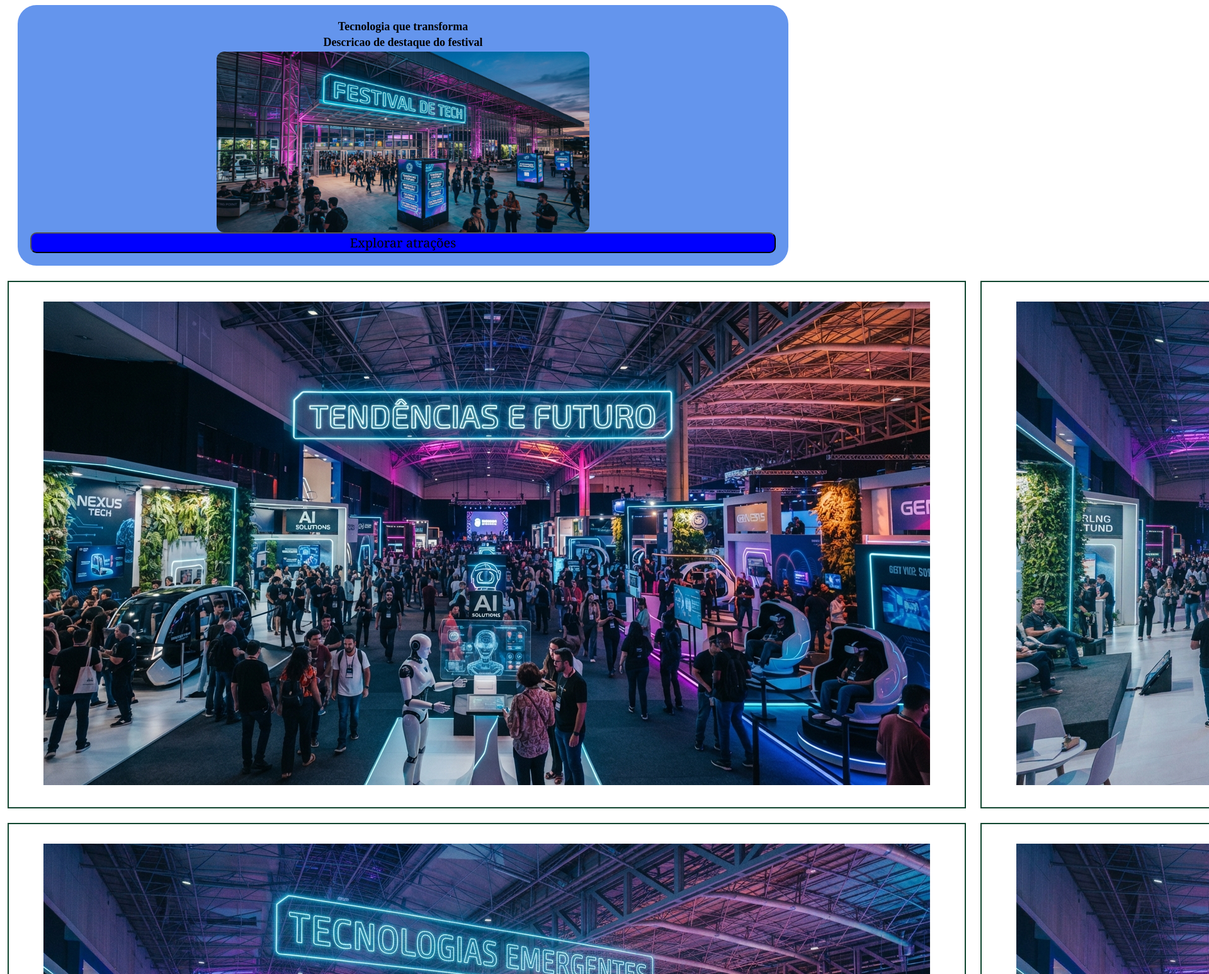
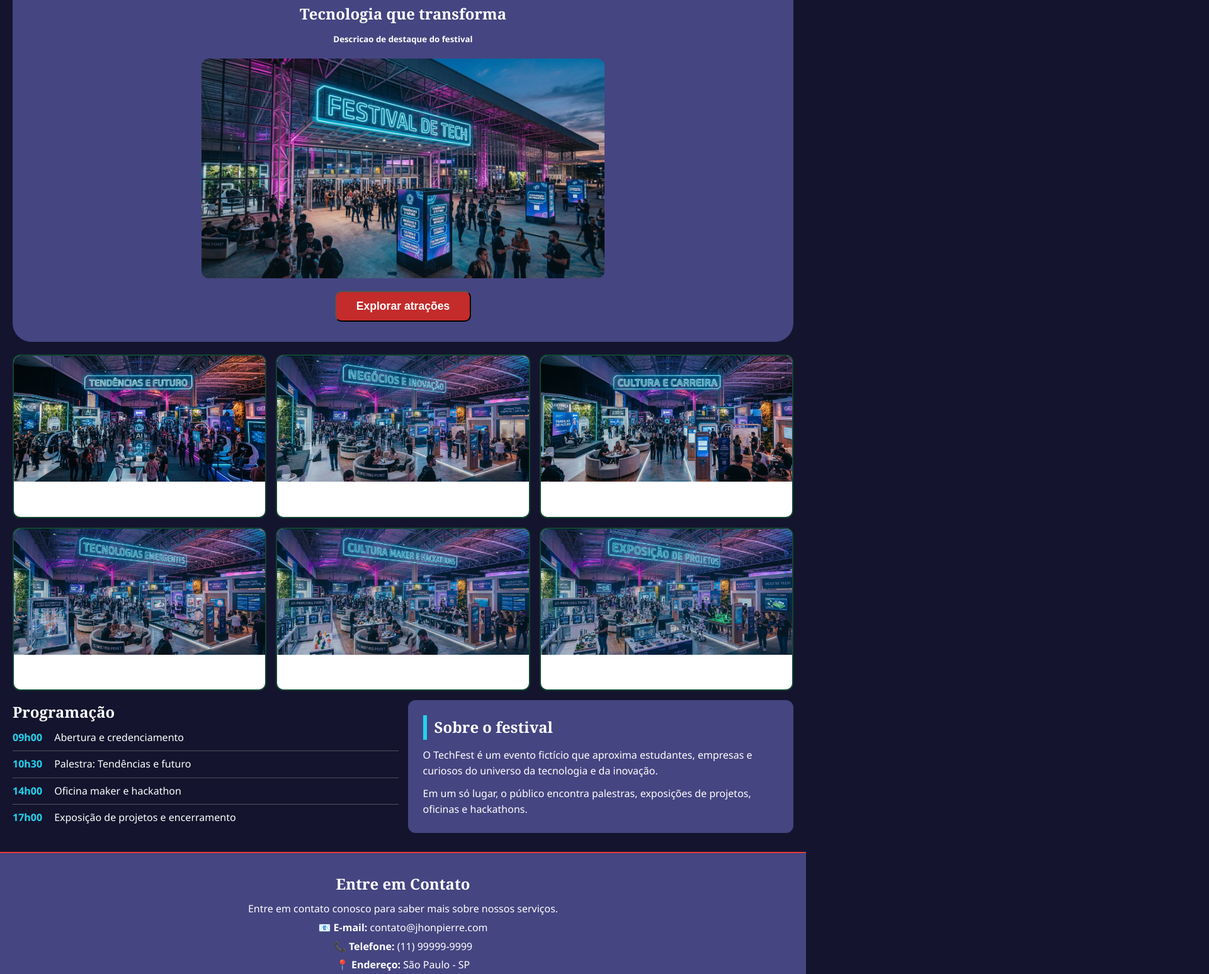
Before and after one commit to gatlyciopierre6-boop/dev-senai, a plain HTML site: page segundo-termo/LIMA/HTML/SOMATIVAS/SOM02/RECUPERACAO/index.html in a window 1280 px wide. Shown: the part 129-1676 px from the top of the page at 63% size, 1920 px wide, since content can reach past the window. Drawn offline with Linux system fonts and the light colour scheme.

Commit message:
atualizacao

```diff
--- a/segundo-termo/LIMA/HTML/SOMATIVAS/SOM02/RECUPERACAO/index.html
+++ b/segundo-termo/LIMA/HTML/SOMATIVAS/SOM02/RECUPERACAO/index.html
@@ -12,7 +12,7 @@
         <h2>techfest</h2>
         <nav>
             <ul>
-              <li><a href="inicio">Inicio|</a></li>
+              <li><a href="#inicio">Inicio|</a></li>
               <li><a href="#atracoes">Atracoes|</a></li>
               <li><a href="#programacao">Programacao|</a></li>
               <li><a href="#sobre">Sobre</a></li>
@@ -25,15 +25,15 @@
     <h5>Descricao de destaque do festival</h5>
 
      <img src="imagens/image_8e790587.jpg" alt="imagem ilustrativa">
-        <button><a href="#atracoes">Explorar atrações</a></button>
+        <button class="botao" id="atracoes">Explorar atrações</a></button>
 </section>
 
-<section id="atrações" class="sec-img">
+<section id="atracoes" class="sec-img">
     <article class="cards-fundo">
                 <figure>
                     <img src="imagens/image_ec27ab15.jpg" alt="Tendências e futuro:">
 
-                    <figcaption>
+                    <figcaption>Tendências e futuro
                     </figcaption>
                 </figure>
             </article>
@@ -42,7 +42,7 @@
                 <figure>
                     <img src="imagens/image_16c70bb2.jpg" alt="Negócios e inovação:">
 
-                    <figcaption>
+                    <figcaption>Negócios e inovação
                     </figcaption>
                 </figure>
             </article>
@@ -51,7 +51,7 @@
                 <figure>
                     <img src="imagens/image_84f30e51.jpg" alt="Cultura e carreira">
 
-                    <figcaption>
+                    <figcaption>Cultura e carreira
                     </figcaption>
                 </figure>
             </article>
@@ -60,7 +60,7 @@
                 <figure>
                     <img src="imagens/image_95245e5e.jpg" alt="Tecnologias emergentes">
 
-                    <figcaption>
+                    <figcaption>Tecnologias emergentes
                     </figcaption>
                 </figure>
             </article>
@@ -69,7 +69,7 @@
                 <figure>
                     <img src="imagens/image_7303cd69.jpg" alt="Cultura maker e hackathons">
 
-                    <figcaption>
+                    <figcaption>Cultura maker e hackathons
                     </figcaption>
                 </figure>
             </article>
@@ -78,7 +78,7 @@
                 <figure>
                     <img src="imagens/image_f3ddc7d4.jpg" alt="Exposição de projeto">
 
-                    <figcaption>
+                    <figcaption>Exposição de projeto
                     </figcaption>
                 </figure>
             </article>
@@ -86,13 +86,27 @@
 </section>
 
 <section class="box">
-<article></article>
+<article id="Programacao">
+    <h2>Programação</h2>
+                <ul class="horarios">
+                    <li><time datetime="09:00">09h00</time> Abertura e credenciamento</li>
+                    <li><time datetime="10:30">10h30</time> Palestra: Tendências e futuro</li>
+                    <li><time datetime="14:00">14h00</time> Oficina maker e hackathon</li>
+                    <li><time datetime="17:00">17h00</time> Exposição de projetos e encerramento</li>
+                </ul>
+</article>
+
+<article>
+
+            <section id="sobre" class="bloco">
+                <h2>Sobre o festival</h2>
+                <p>O TechFest é um evento fictício que aproxima estudantes, empresas e curiosos do universo da tecnologia e da inovação.</p>
+                <p>Em um só lugar, o público encontra palestras, exposições de projetos, oficinas e hackathons.</p>
+            </section>
+
+</article>
 
 </section>
-
-
-
-
 
 
 
--- a/segundo-termo/LIMA/HTML/SOMATIVAS/SOM02/RECUPERACAO/stylee.css
+++ b/segundo-termo/LIMA/HTML/SOMATIVAS/SOM02/RECUPERACAO/stylee.css
@@ -1,112 +1,276 @@
+
+:root {
+    --roxo: rgb(69, 69, 129);
+    --noite: #14142e;
+    --ciano: #22d3ee;
+    --vermelho: #c42b2b;
+    --branco: #ffffff;
+}
+
+* {
+    box-sizing: border-box;
+    margin: 0;
+    padding: 0;
+}
+
+html {
+    scroll-behavior: smooth;
+}
+
+body {
+    font-family: "Segoe UI", Arial, sans-serif;
+    background-color: var(--noite);
+    color: var(--branco);
+    line-height: 1.6;
+}
+
+h1, h2, h3 {
+    font-family: Cambria, Georgia, serif;
+}
+
+img {
+    max-width: 100%;
+    height: auto;
+    display: block;
+}
+
+/* ---------- Cabeçalho ---------- */
 .cabecalho {
-    background-color: rgb(69, 69, 129);
+    background-color: var(--roxo);
     padding: 20px 8%;
     display: flex;
     justify-content: space-between;
     align-items: center;
+    flex-wrap: wrap;
+    gap: 12px;
     border-bottom: 2px solid #e63939;
+    position: sticky;
+    top: 0;
+    z-index: 10;
 }
 
-/* .cabecalho h2 {
-
-} */
+.cabecalho h2 {
+    text-transform: uppercase;
+    letter-spacing: 2px;
+}
 
 .cabecalho ul {
     display: flex;
     list-style: none;
     gap: 20px;
+    flex-wrap: wrap;
 }
 
-.cabecalho nav a:hover,
-.redes a:hover {
-    color: #e63939;
+.cabecalho nav a {
+    color: var(--branco);
+    text-decoration: none;
 }
 
+.cabecalho li + li::before {
+    content: "|";
+    color: var(--ciano);
+    margin-right: 20px;
+}
+
+.cabecalho nav a:hover {
+    color: var(--ciano);
+}
+
+/* ---------- Banner ---------- */
 .inicio {
-    padding: 20px;
-    background-color: cornflowerblue;
+    padding: 32px 20px;
+    background-color: var(--roxo);
     margin: 20px;
     border-radius: 30px;
+    text-align: center;
+    display: flex;
+    flex-direction: column;
+    align-items: center;
+    gap: 10px;
 }
 
-.inicio h2, .inicio h5, .inicio p{
-    display: flex;
-    justify-content: center;
-    margin: 4px;
-    font-size: 18px;
-    color: var(--Branco);
+.inicio h1 {
+    font-size: 2.4rem;
+}
+
+.inicio h3 {
+    color: var(--ciano);
+}
+
+.inicio p {
+    max-width: 620px;
 }
 
 .inicio img {
-    display: block;
-    width: 50%;
+    width: 100%;
+    max-width: 640px;
     border-radius: 12px;
-    height: 287px;
-    margin: auto;
+    margin: 10px 0;
 }
 
-.inicio button {
-    width: 100%;
-    height: auto;
+.botao {
+    background-color: var(--vermelho);
+    color: var(--branco);
+    text-decoration: none;
+    font-size: 1.1rem;
+    font-weight: bold;
+    padding: 12px 32px;
     border-radius: 10px;
-    font-size: 20px;
-    font-family: Cambria, Cochin, Georgia, Times, 'Times New Roman', serif;
-   background-color: blue;
-    color: var(--Branco);
 }
 
-.inicio a {
-    text-decoration: none;
-    list-style: none;
-    color: var(--Branco);
+.botao:hover {
+    background-color: #a82222;
 }
 
+/* ---------- Cards de atrações ---------- */
 .sec-img {
     display: grid;
     grid-template-columns: repeat(3, 1fr);
     gap: 15px;
-    margin-bottom: 15px;
+    margin: 0 20px 15px;
+}
+
+.sec-img figcaption {
+    opacity: 0;
+  visibility: hidden;
+  transition: opacity 0.3s ease, visibility 0.3s ease;
+}
+
+.sec-img:hover figcaption {
+  opacity: 1;
+  visibility: visible;
 }
 
 
-.cards {
-    display: grid;
-    grid-template-columns: repeat(3, 1fr);
-    gap: 15px;
-    margin-bottom: 15px;
-}
-
-.cards img{
-    width: 50%;
-    height: 200px;
-    border-radius: 20px;
-    object-fit: cover;
-    border: var(--VerdeSálvia) solid 2px;
-    margin-bottom: 12px;
+.titulo-secao {
+    grid-column: 1 / -1;
+    border-left: 6px solid var(--ciano);
+    padding-left: 12px;
 }
 
 .cards-fundo {
-    background-color: #ffffff;
+    background-color: var(--branco);
+    color: #1b1b2f;
+    border: #10462f solid 2px;
+    border-radius: 12px;
+    overflow: hidden;
+}
+
+.cards-fundo img {
+    width: 100%;
+    height: 200px;
+    object-fit: cover;
+}
+
+.cards-fundo figcaption {
     padding: 15px;
     text-align: center;
-    display: flex;
-    flex-direction: column;
-    align-items: center;
-    justify-content: center;
-    margin: 4px;
-    border: #10462f solid 2px;
 }
 
-@media (max-width: 768px) {
-    .cards {
-        grid-template-columns: 1fr;
+.categoria {
+    display: inline-block;
+    background-color: var(--vermelho);
+    color: var(--branco);
+    font-size: 0.75rem;
+    font-weight: bold;
+    padding: 2px 12px;
+    border-radius: 20px;
+    margin-bottom: 6px;
+}
+
+/* ---------- Programação e Sobre ---------- */
+.box {
+    display: grid;
+    grid-template-columns: 1fr 1fr;
+    gap: 15px;
+    margin: 0 20px 30px;
+}
+
+.bloco {
+    background-color: var(--roxo);
+    border-radius: 12px;
+    padding: 24px;
+}
+
+.bloco h2 {
+    margin-bottom: 12px;
+    border-left: 6px solid var(--ciano);
+    padding-left: 12px;
+}
+
+.bloco p + p {
+    margin-top: 10px;
+}
+
+.horarios {
+    list-style: none;
+}
+
+.horarios li {
+    padding: 8px 0;
+    border-bottom: 1px solid rgba(255, 255, 255, 0.25);
+}
+
+.horarios li:last-child {
+    border-bottom: none;
+}
+
+.horarios time {
+    display: inline-block;
+    min-width: 62px;
+    font-weight: bold;
+    color: var(--ciano);
+}
+
+/* ---------- Rodapé ---------- */
+footer {
+    background-color: var(--roxo);
+    color: var(--branco);
+    text-align: center;
+    padding: 30px 20px;
+    border-top: 2px solid #e63939;
+}
+
+footer h2 {
+    margin-bottom: 8px;
+}
+
+footer p {
+    margin-bottom: 4px;
+}
+
+footer a {
+    color: var(--ciano);
+}
+
+/* ---------- Responsividade ---------- */
+@media (max-width: 900px) {
+    .sec-img {
+        grid-template-columns: repeat(2, 1fr);
     }
-    .caixas {
+}
+
+@media (max-width: 600px) {
+    .cabecalho {
+        justify-content: center;
+        text-align: center;
+    }
+
+    .inicio h1 {
+        font-size: 1.8rem;
+    }
+
+    .cabecalho ul {
+        justify-content: center;
+        gap: 8px 16px;
+    }
+
+    .cabecalho li + li::before {
+        content: none;
+    }
+
+    .sec-img,
+    .box {
         grid-template-columns: 1fr;
     }
 }
-
-
-footer {
-      background-color: rgb(69, 69, 129);
-}
```
